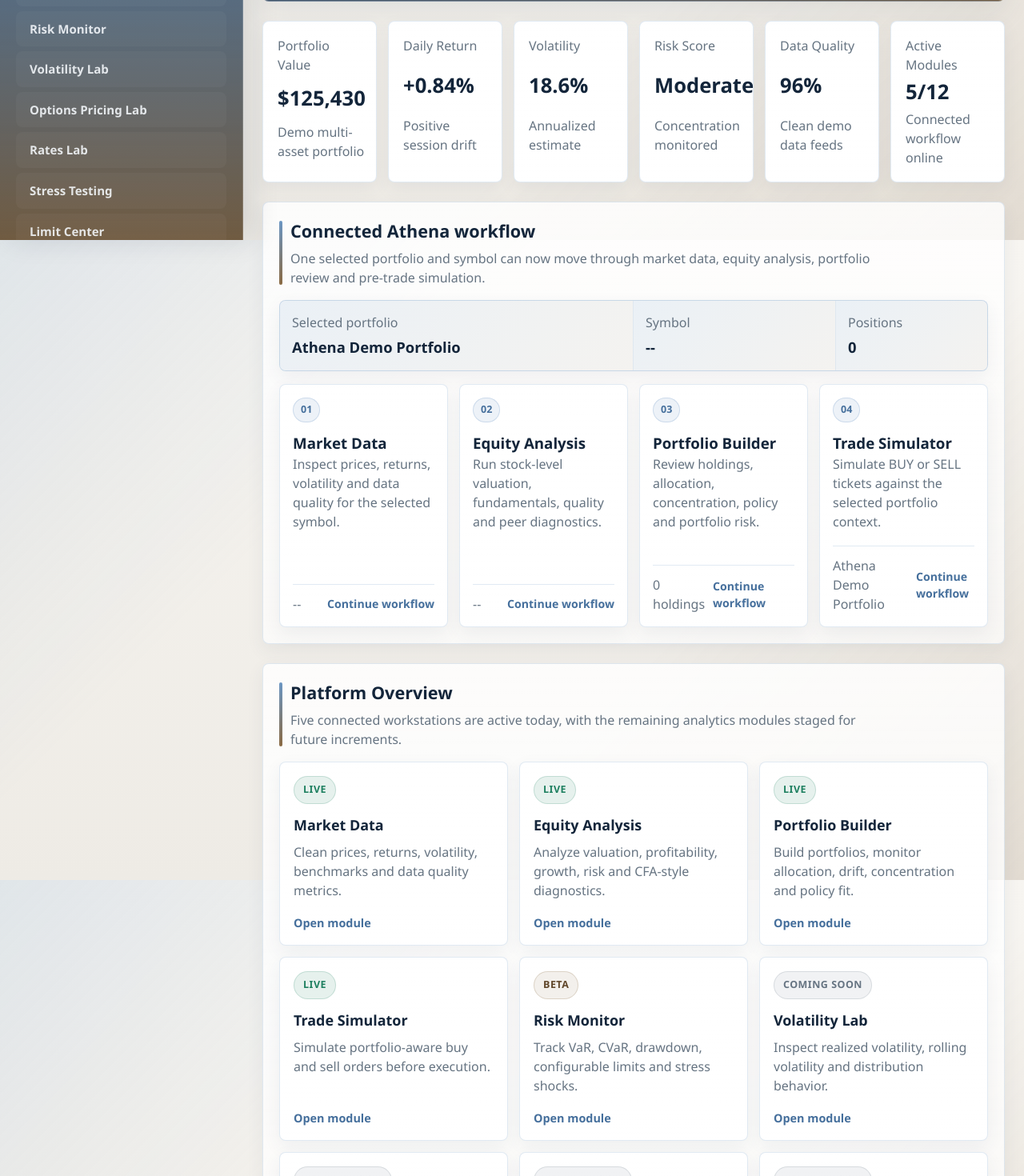
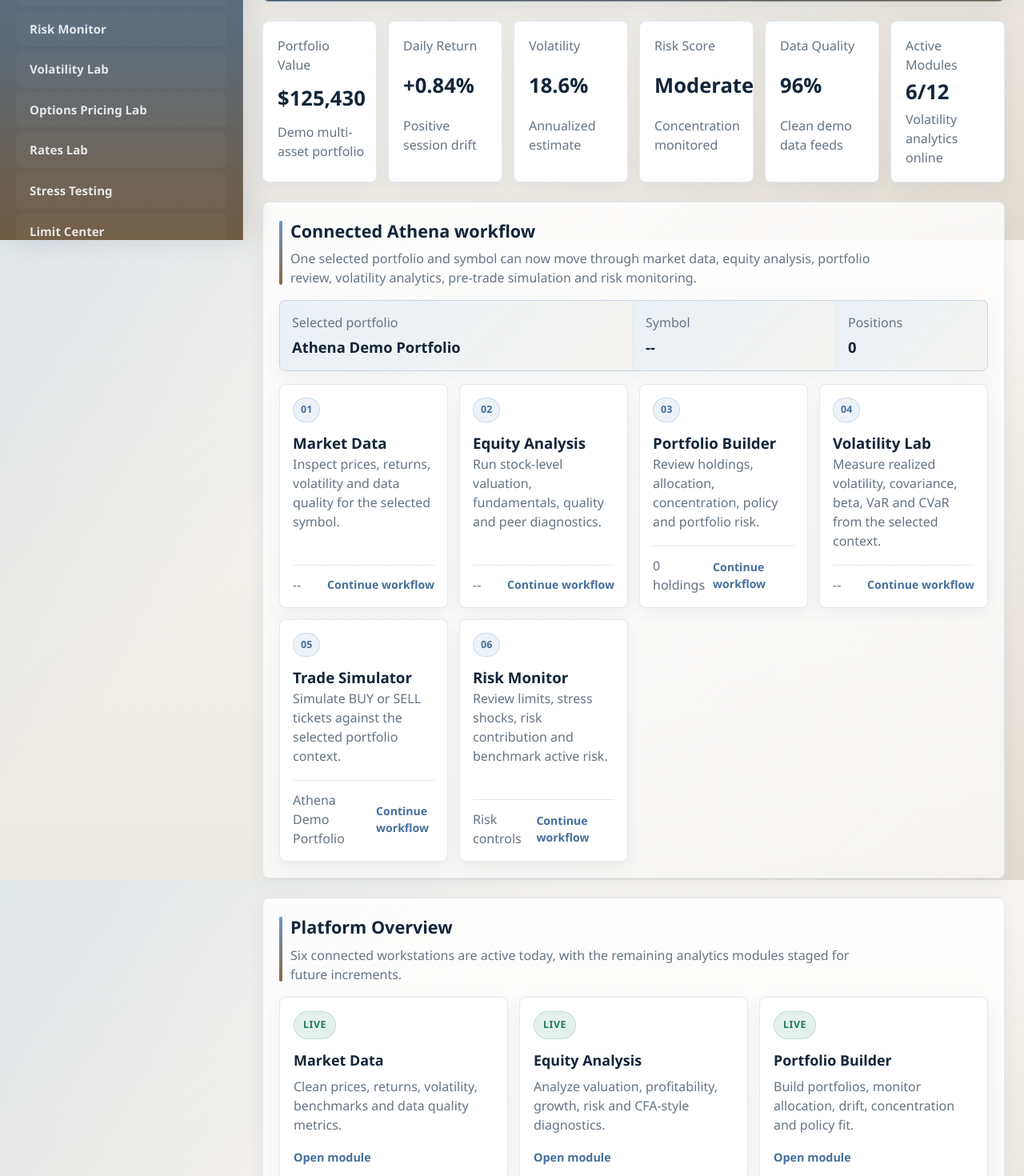
Before and after one commit to avertyChristopher/athena-ai-risk-terminal, a React (Vite) app in the folder frontend/: page / in a window 1280 px wide. Shown: the part 500-1970 px from the top of the page at 80% size. Built offline with nearby package versions, Linux system fonts and the light colour scheme; no server answers.

Commit message:
feat(dashboard): connect Volatility Lab to Athena workflow

```diff
--- a/frontend/src/features/dashboard/pages/DashboardPage.tsx
+++ b/frontend/src/features/dashboard/pages/DashboardPage.tsx
@@ -17,7 +17,7 @@
 type Module = {
   name: string;
   description: string;
-  status: "Live" | "Demo" | "Beta" | "Coming Soon";
+  status: "Live" | "Connected" | "Demo" | "Beta" | "Coming Soon";
   path: string;
 };
 
@@ -61,8 +61,8 @@
   },
   {
     label: "Active Modules",
-    value: "5/12",
-    detail: "Connected workflow online",
+    value: "6/12",
+    detail: "Volatility analytics online",
     tone: "neutral",
   },
 ];
@@ -100,8 +100,8 @@
   },
   {
     name: "Volatility Lab",
-    description: "Inspect realized volatility, rolling volatility and distribution behavior.",
-    status: "Coming Soon",
+    description: "Inspect realized volatility, covariance, beta, VaR, CVaR and portfolio risk contribution.",
+    status: "Connected",
     path: "/volatility-lab",
   },
   {
@@ -205,10 +205,22 @@
       meta: `${holdings.length} holdings`,
     },
     {
+      name: "Volatility Lab",
+      description: "Measure realized volatility, covariance, beta, VaR and CVaR from the selected context.",
+      path: "/volatility-lab",
+      meta: selectedPortfolioName ? "Portfolio + asset" : workflowSymbol,
+    },
+    {
       name: "Trade Simulator",
       description: "Simulate BUY or SELL tickets against the selected portfolio context.",
       path: "/trade-simulator",
       meta: workflowPortfolioName,
+    },
+    {
+      name: "Risk Monitor",
+      description: "Review limits, stress shocks, risk contribution and benchmark active risk.",
+      path: "/risk-monitor",
+      meta: "Risk controls",
     },
   ];
 
@@ -247,7 +259,7 @@
 
       <DashboardSection
         title={t("workflow.connectedWorkflow")}
-        description="One selected portfolio and symbol can now move through market data, equity analysis, portfolio review and pre-trade simulation."
+        description="One selected portfolio and symbol can now move through market data, equity analysis, portfolio review, volatility analytics, pre-trade simulation and risk monitoring."
       >
         <div className="dashboard-workflow-summary">
           <div>
@@ -277,7 +289,7 @@
 
       <DashboardSection
         title="Platform Overview"
-        description="Five connected workstations are active today, with the remaining analytics modules staged for future increments."
+        description="Six connected workstations are active today, with the remaining analytics modules staged for future increments."
       >
         <div className="dashboard-module-grid">
           {modules.map((module) => (
--- a/frontend/src/styles.css
+++ b/frontend/src/styles.css
@@ -558,6 +558,12 @@
   color: var(--success);
 }
 
+.dashboard-module-status--connected {
+  border-color: rgba(69, 111, 156, 0.22);
+  background: rgba(107, 150, 195, 0.13);
+  color: var(--accent-strong);
+}
+
 .dashboard-module-status--beta,
 .dashboard-module-status--demo {
   border-color: rgba(138, 106, 67, 0.22);
```
